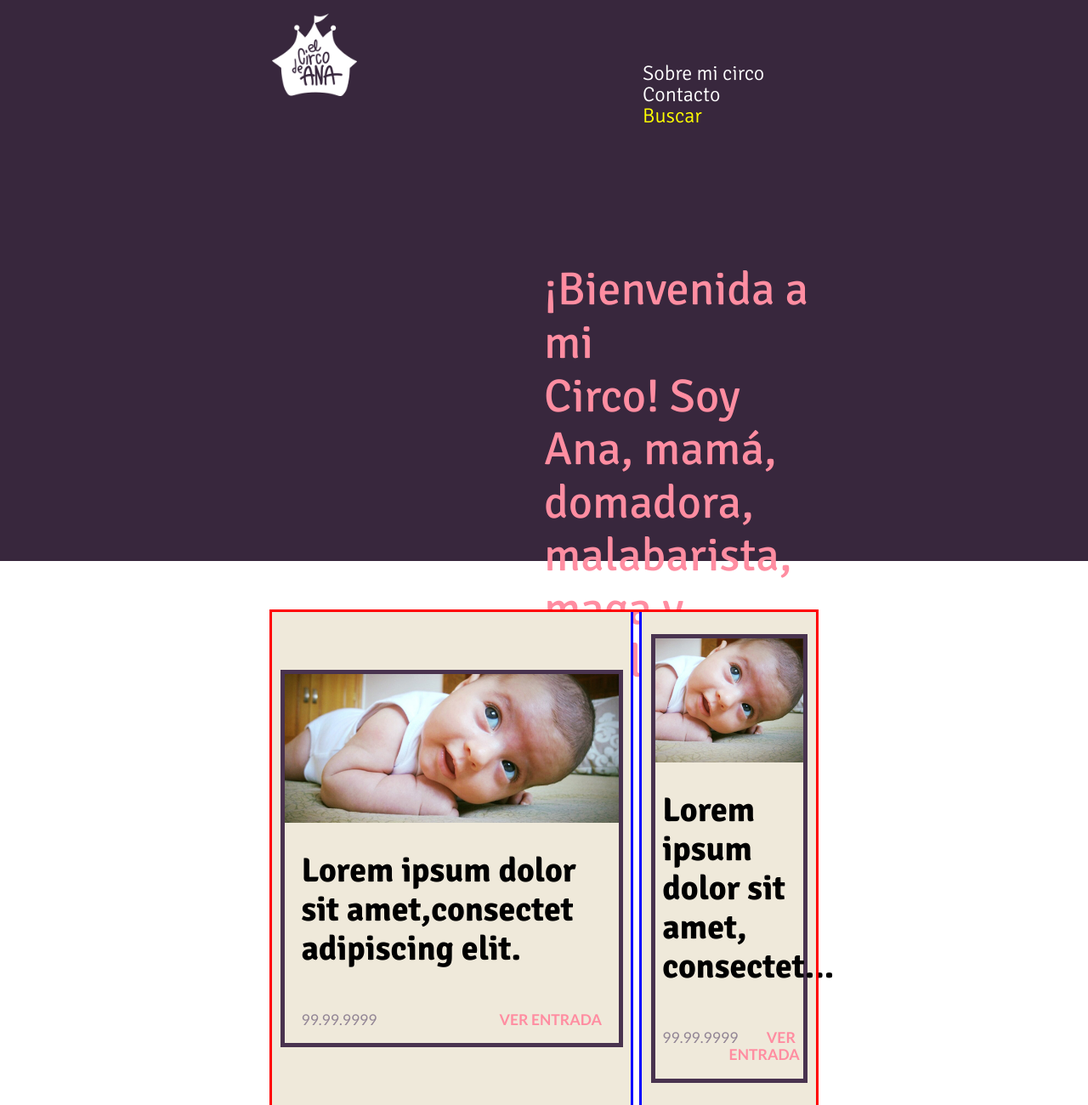
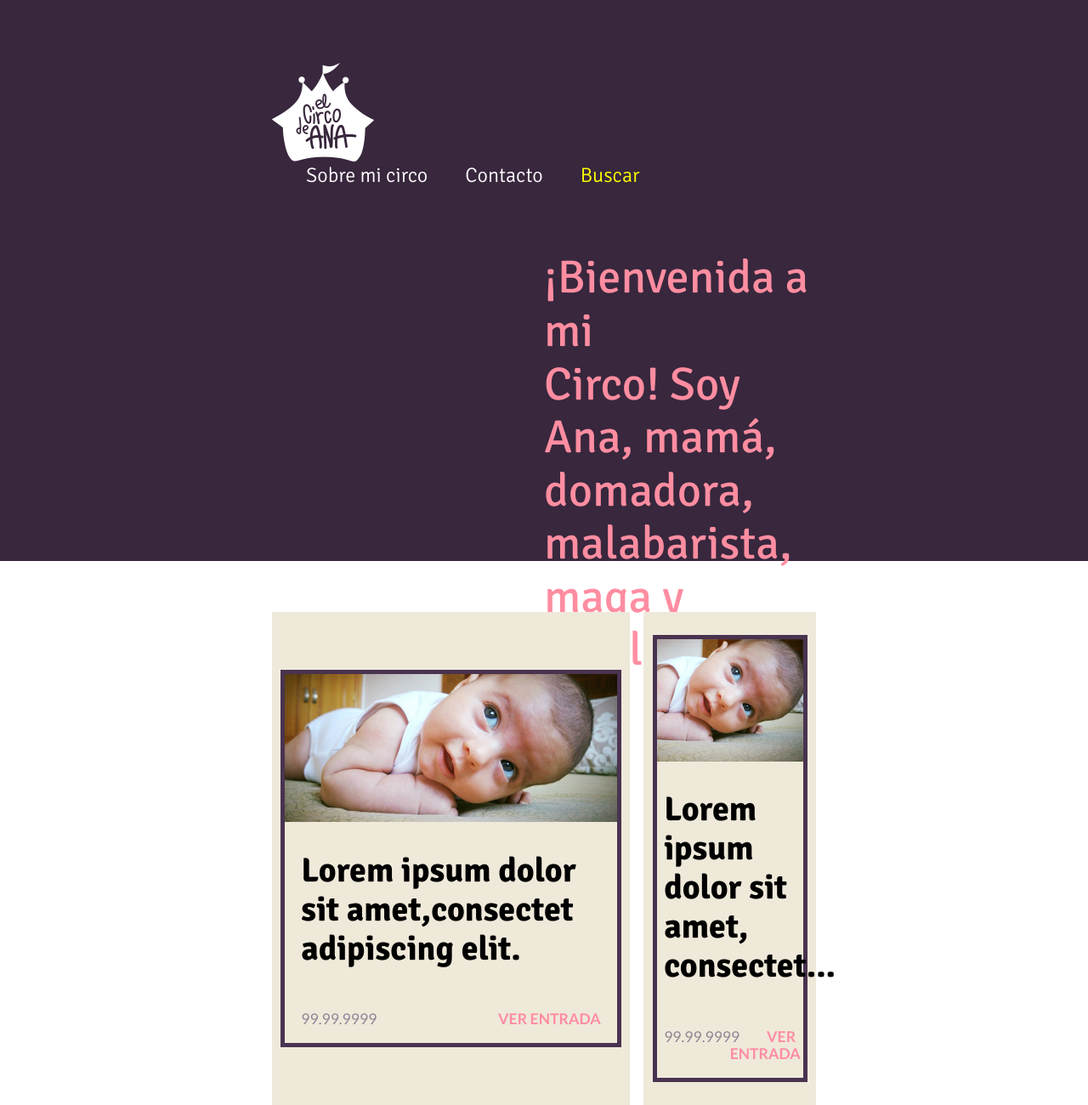
Before and after one commit to sariba/circo-de-ana, a plain HTML site: page index.html in a window 1280 px wide. Shown: the top 1300 px of the page at 85% size. Drawn offline with nearby package versions, Linux system fonts and the light colour scheme.

Commit message:
Cambios margin

```diff
--- a/index.html
+++ b/index.html
@@ -32,8 +32,14 @@ BEM
 }
 
 .header_content {
+	padding-top: 74px;
+}
+
+.header_content-primary {
+	align-items: center;
 	display: flex;
 	flex-flow: row wrap;
+	justify-content: space-between;
 }
 
 	.header__logo {
@@ -41,32 +47,15 @@ BEM
 	}
 
 		.header__logo__icon {
-			margin-top: 5%;
-			width: 100px;
+			width: 120px;
 		}
 
-	.header__menu {
-		display: flex;
-		flex-flow: column wrap;
-		justify-content: flex-start;
-		width: 50%;
-
-	}
-
-	.header__menu__nav {
-		flex-grow: 2;
-		margin-top:74px;
-		width: 70%;
-		margin-left: 30%;
-		margin-bottom: 125px;
-
-	}
 
 	.header__link {
 		color: white;
 		font-family: 'Signika', sans-serif;
 		font-size: 1.5em;
-		padding: 0px 20px 0px 20px;
+		padding: 0px 0px 0px 40px;
 		text-decoration: none;
 	}
 
@@ -74,10 +63,14 @@ BEM
 			color: yellow;
 		}
 
+.header_content-secundary {
+	margin-top: 77px;
+	width: 50%;
+  	margin-left: 50%;
 
+}
 	.header__title {
 		color:#ff8da1;
-		flex-grow: 3;
 		font-family: 'Signika', sans-serif;
 		font-size:3.4em;
 		font-weight: 400;
@@ -91,7 +84,7 @@ BEM
 	width: 50%;
 }
 
-.grid { outline: solid red;
+.grid {
   display: flex;
   flex-direction: row;
   flex-wrap: wrap;
@@ -101,24 +94,21 @@ BEM
 }
 
 	.grid__col {
-		outline: solid blue;
-		margin: 0% 0% 2% 0%;
+		margin-bottom: 30px;
 		width: 100%;
 	}
 
 
 	@media(min-width: 768px) {
 		.grid__col {
-			width: 32%;
+			width: 31.6666%;
 		}
 		.grid__col--2\/3 {
-			width: 66%;
+			width: 65.7777%;
 		}
 	}
 
 	.article {
-		outline: solid green;
-
 		align-content: center;
 		background-color: #efe9da;
 		display: flex;
@@ -185,9 +175,11 @@ BEM
 		border: solid black;
 		font-family: 'Signika', sans-serif;
 		margin: auto;
-		padding: 3%;
+		padding-top: 55px;
+		vertical-align: middle;
 		text-align: center;
-		width: 18%;
+		height: 70px;
+		width: 25%;
 	}
 
 
@@ -201,14 +193,15 @@ BEM
 
 	.footer__content {
 		align-content: center;
+		align-items: center;
 		display: flex;
 		flex-flow: row wrap;
+		height: 160px;
 		justify-content: space-between;
 		margin: auto;
 		width: 50%;
 }
 		.footer__info, .social-media {
-			margin-top: 2.6%;
 			width: 30%;
 		}
 
@@ -251,6 +244,7 @@ BEM
 
     <header class="header">
     	<div class="header_content">
+    		<div class="header_content-primary">
 		    	<div class="header__logo">
 		    		<img class="header__logo__icon" src="img/logo.png" alt="logo">
 		    	</div>
@@ -261,8 +255,14 @@ BEM
 			    		<a class="header__link" href="#">Contacto</a>
 			    		<a class="header__link header__link--search" href="#">Buscar</a>
 			    	</nav>
+			    </div>
+
+		    </div>
+
+		    <div class="header_content-secundary">
 		    	<h1 class="header__title">¡Bienvenida a mi<br> Circo! Soy Ana, mamá,<br> domadora, malabarista,<br> maga y equilibrista.</h1>
 		    </div>
+
 	    </div>
     </header> <!-- /.header -->
 
```
Lines whose indentation alone changed are shown as unchanged.
